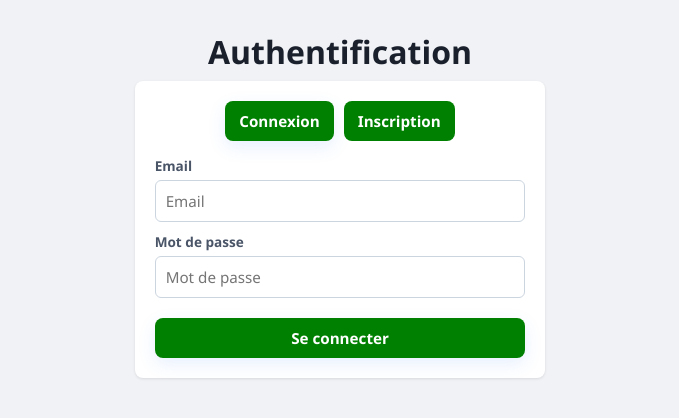
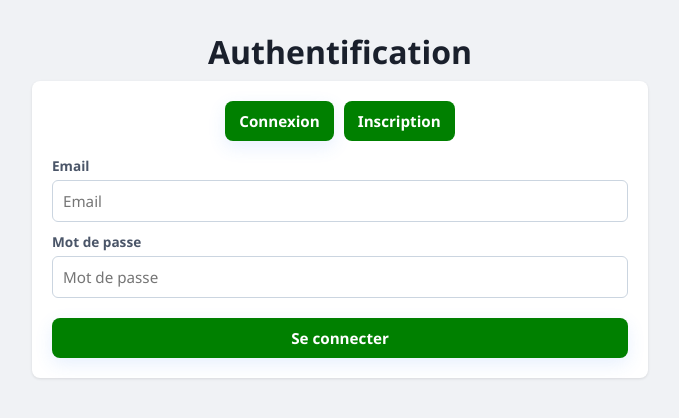
Before and after one commit to mkamil1/Pots-dashboard, a React (Vite) app in the folder frontend/: page /login in a window 1280 px wide. Shown: the top 418 px of the page, without its empty margins (300-979 px from the left). Built offline with nearby package versions, Linux system fonts and the light colour scheme; the HTML template or start-up script is replaced by a standard one.

Commit message:
center mdf

```diff
--- a/frontend/src/index.css
+++ b/frontend/src/index.css
@@ -16,6 +16,7 @@ body {
 .container {
     max-width: 800px;
     width: 100%;
+    place-items: center;
 
 
 }
@@ -54,6 +55,10 @@ input {
     margin-bottom: 20px;
     justify-content: center;
     align-items: center;
+    width: 150%;
+
+
+
 }
 
 .form-card h3 {
```
